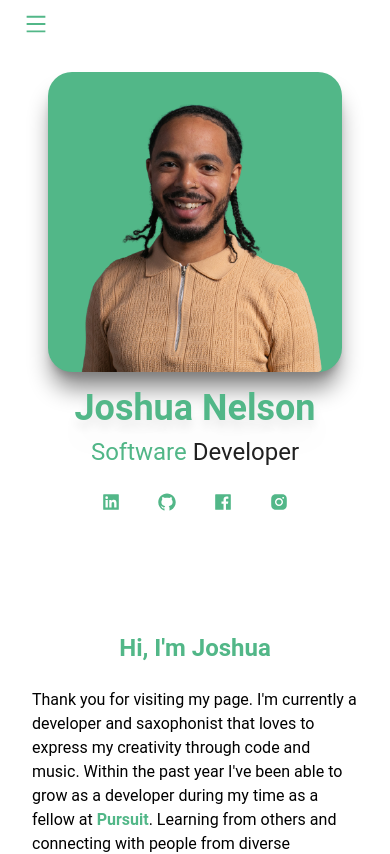
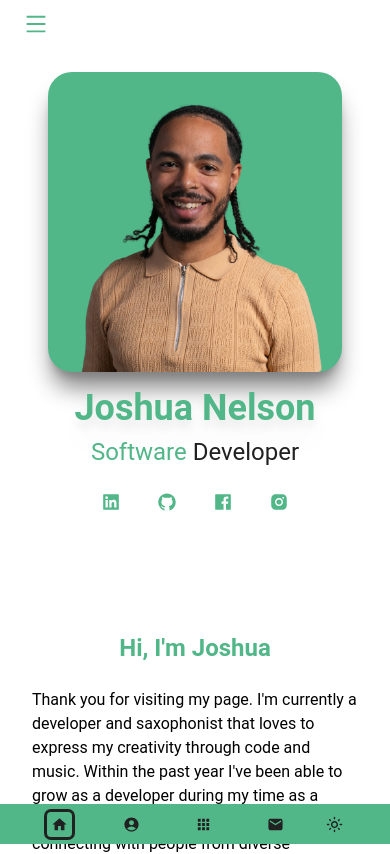
Before and after one commit to joshuanelsondev/portfolio, a React (Vite) app: page / in a window 390 px wide. Shown: the top 854 px of the page. Built offline with nearby package versions, Linux system fonts and the light colour scheme.

Commit message:
Replace apps logo

```diff
--- a/src/Components/HomeComponent.jsx
+++ b/src/Components/HomeComponent.jsx
@@ -40,7 +40,7 @@ export default function HomeComponent() {
           <img
             src={PursuitHeadshot}
             alt="Headshot with green background"
-            className="h-[300px] 2xl:h-[400px] min-w-[100px] rounded-3xl pt-8 px-4 bg-primary dark:bg-primary shadow-xl shadow-gray dark:shadow-black"
+            className="h-[300px] 2xl:h-[400px] min-w-[100px] rounded-3xl pt-8 px-4 bg-primary dark:bg-primary shadow-xl z-10 shadow-gray dark:shadow-black"
           />
           <div className="flex flex-col w-auto h-auto z-10 text-center">
             <h1 className="text-4xl font-semibold sm:text-5xl 2xl:text-6xl text-primary drop-shadow-xl">
--- a/src/Components/Nav.jsx
+++ b/src/Components/Nav.jsx
@@ -10,10 +10,9 @@ import {
   MdEmail,
   MdOutlineDarkMode,
   MdOutlineLightMode,
-  MdWest,
+  MdApps
 } from "react-icons/md";
 import {
-  AiOutlineAppstore,
   AiOutlineMenu,
 } from "react-icons/ai";
 
@@ -21,7 +20,7 @@ import {
 const navIcons = [
   { id: generateId(), name: "home", icon: MdHome },
   { id: generateId(), name: "about", icon: MdAccountCircle },
-  { id: generateId(), name: "portfolio", icon: AiOutlineAppstore },
+  { id: generateId(), name: "portfolio", icon: MdApps },
   { id: generateId(), name: "contact", icon: MdEmail },
 ];
 
@@ -88,7 +87,7 @@ export default function Nav({ handleThemeChange }) {
         className={`fixed md:hidden h-12 w-full z-50 top-0 left-0 flex items-center ${
           showMiniNav
             ? "bg-none duration-500 ease-out -translate-x-10 "
-            : "bg-white dark:bg-dark ease-in duration-500 "
+            : " dark:bg-dark ease-in duration-500 "
         }`}
       >
         <AiOutlineMenu
@@ -103,27 +102,27 @@ export default function Nav({ handleThemeChange }) {
       </div>
       {/* Smaller screen nav bar */}
       <div
-        className={`fixed bg-primary bg-opacity-90 -left-20 top-0 flex flex-col items-center h-full w-10 pt-4  z-50 lg:hidden ${
+        className={`fixed bg-primary bottom-0 flex items-center h-10 w-full p-2 left-0 z-50 md:hidden ${
           showMiniNav
-            ? "duration-500 ease-in translate-x-20"
+            ? "duration-500 ease-in "
             : "duration-500 ease-in-out"
         }`}
       >
         {/* Arrow for closing side nav */}
-        <MdWest
+        {/* <MdWest
           className="text-gray hover:scale-110 cursor-pointer left-5 top-4"
           onClick={toggleNav}
           size={20}
-        />
+        /> */}
 
         {
-          <div className={`grid h-full w-20`}>
+          <div className={`flex justify-around w-full text-darkGray px-4`}>
             {navIcons.map((button) => {
               return (
-                <div key={button.id} className="flex flex-col items-center justify-center">
+                <div key={button.id} className="flex">
                   <LinkScroll
                     className="peer"
-                    activeClass="outline rounded-full text-gray"
+                    activeClass="outline rounded "
                     to={`${button.name.toLowerCase()}`}
                     spy={true}
                     smooth={true}
@@ -131,7 +130,7 @@ export default function Nav({ handleThemeChange }) {
                     duration={500}
                   >
                     <button.icon
-                      className="text-gray rounded-full p-1 cursor-pointer"
+                      className="text-darkGray rounded-full p-1 cursor-pointer"
                       size={25}
                     />
                   </LinkScroll>
@@ -139,12 +138,12 @@ export default function Nav({ handleThemeChange }) {
               );
             })}
             {/* Theme buttons */}
-            <div className="flex flex-col items-center justify-center">
+            <div className="flex flex-col items-center justify-center pr-2">
               {/* Dark theme nav button */}
               <div className="absolute invisible dark:visible">
                 <MdOutlineDarkMode
                   onClick={() => handleThemeChange("light")}
-                  className="peer text-gray hover:outline hover:dark:outline-gray rounded-full p-1 cursor-pointer"
+                  className="peer text-darkGray hover:outline hover:dark:outline-gray rounded-full p-1 cursor-pointer"
                   size={25}
                 />
               </div>
@@ -152,7 +151,7 @@ export default function Nav({ handleThemeChange }) {
               <div className="absolute dark:invisible">
                 <MdOutlineLightMode
                   onClick={() => handleThemeChange("dark")}
-                  className="peer text-gray hover:outline outline-gray rounded-full p-1 cursor-pointer"
+                  className="peer text-darkGray hover:outline outline-gray rounded-full p-1 cursor-pointer"
                   size={25}
                 />
               </div>
```
